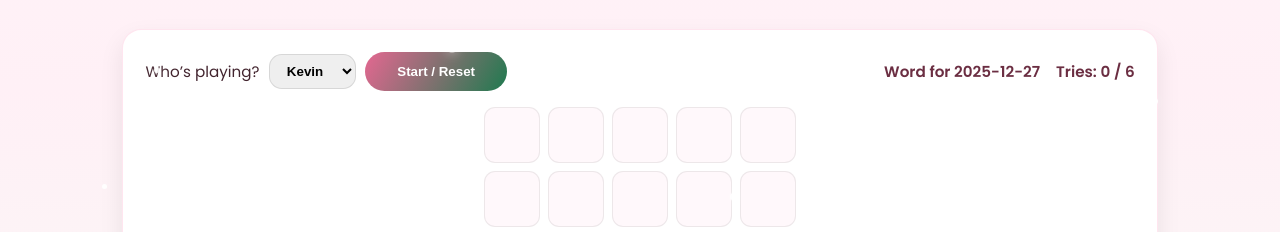
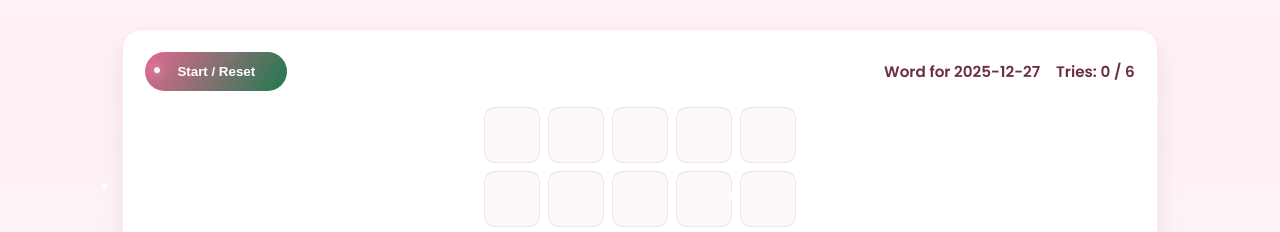
Before and after one commit to kevinmathew247/for-my-love, a plain HTML site: page games.html in a window 1280 px wide. Shown: the part 529-761 px from the top of the page. Drawn offline with nearby package versions, Linux system fonts and the light colour scheme.

Commit message:
Removed unused dropdown

```diff
--- a/games.html
+++ b/games.html
@@ -87,11 +87,6 @@
             <div class="wordle-card">
                 <div class="wordle-top">
                     <div class="wordle-players">
-                        <label for="wordle-player">Who’s playing?</label>
-                        <select id="wordle-player">
-                            <option value="Kevin">Kevin</option>
-                            <option value="Archu">Archu</option>
-                        </select>
                         <button class="button game-button wordle-start" id="wordle-start">Start / Reset</button>
                     </div>
                     <div class="wordle-status">
@@ -244,7 +239,6 @@
         const guessInput = document.getElementById('wordle-guess');
         const submitBtn = document.getElementById('wordle-submit');
         const startBtn = document.getElementById('wordle-start');
-        const playerSelect = document.getElementById('wordle-player');
         const triesEl = document.getElementById('wordle-tries');
         const dateEl = document.getElementById('wordle-date');
         const messageEl = document.getElementById('wordle-message');
```
